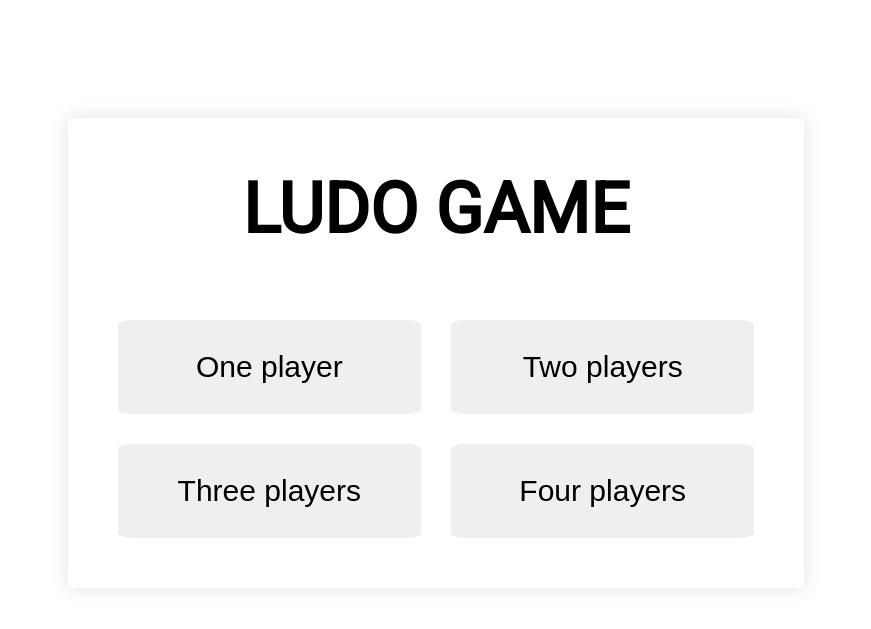
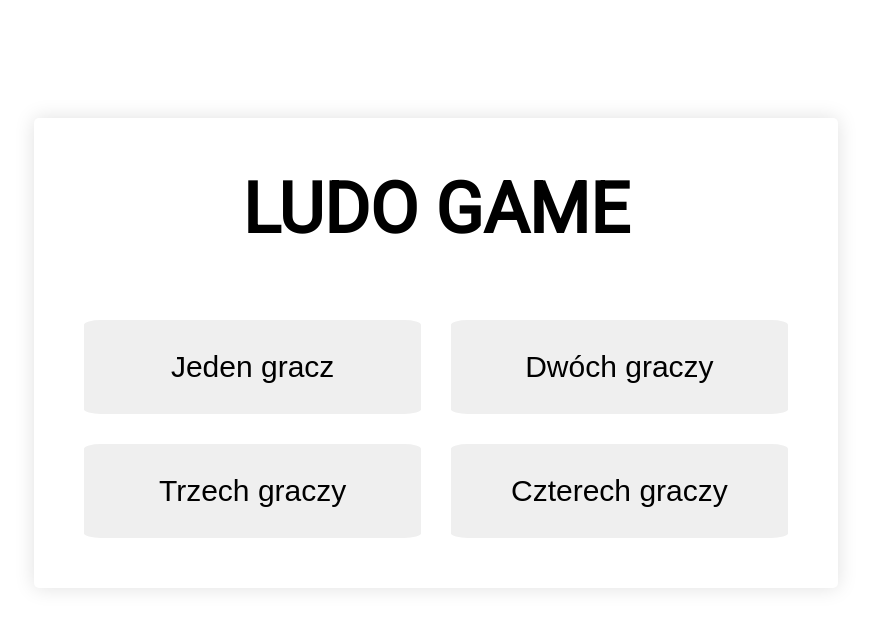
Before and after one commit to Frqs69/ludo-game-v1.0, a website built with Parcel: page index.html in a window 1280 px wide. Shown: the part 47-676 px from the top of the page, without its empty margins (204-1075 px from the left). Built offline with nearby package versions, Linux system fonts and the light colour scheme.

Commit message:
Update index.html

```diff
--- a/index.html
+++ b/index.html
@@ -168,10 +168,10 @@
         <div class="startScreenMenu">
             <h1>Ludo Game</h1>
             <div class="startScreenMenu_btns">
-                <button class="onePlayer btn">One player</button>
-                <button class="twoPlayers btn">Two players</button>
-                <button class="threePlayers btn">Three players</button>
-                <button class="fourPlayers btn">Four players</button>
+                <button class="onePlayer btn">Jeden gracz</button>
+                <button class="twoPlayers btn">Dwóch graczy</button>
+                <button class="threePlayers btn">Trzech graczy</button>
+                <button class="fourPlayers btn">Czterech graczy</button>
             </div>
         </div>
     </div>
```
